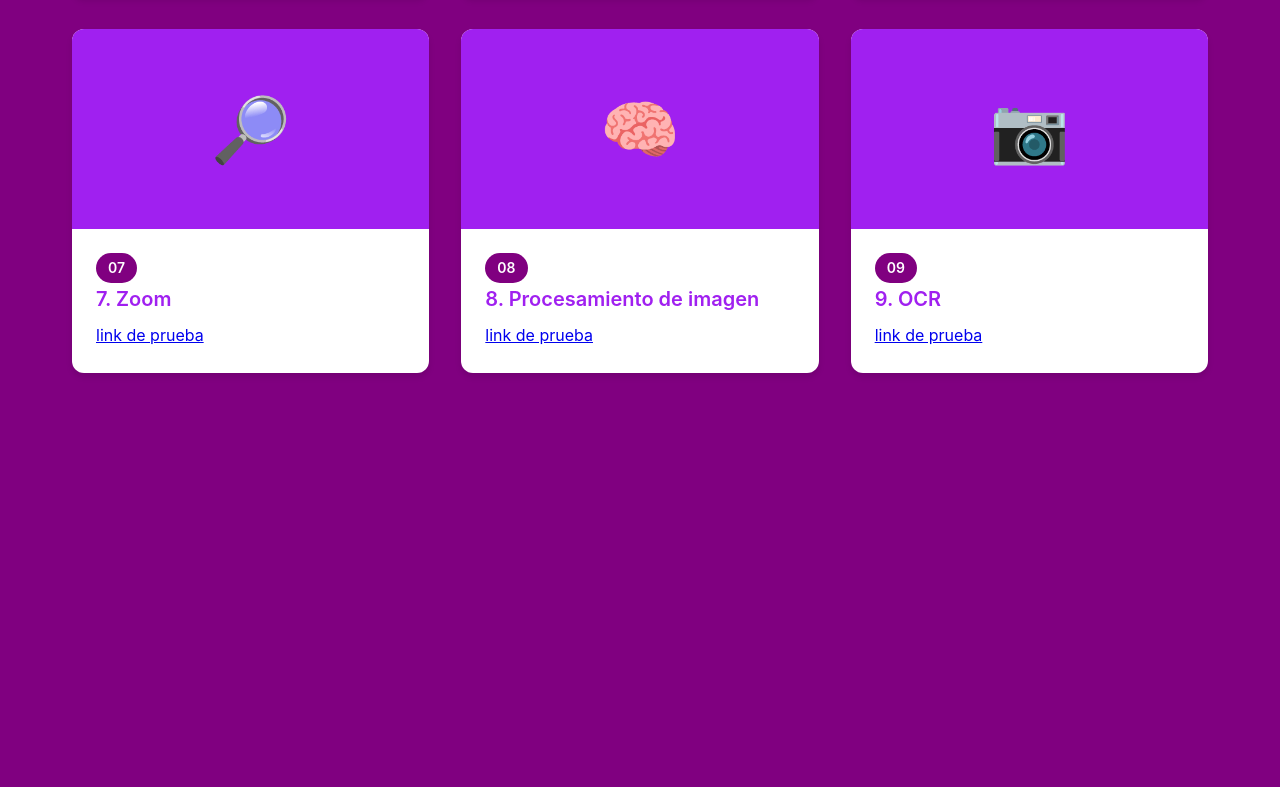
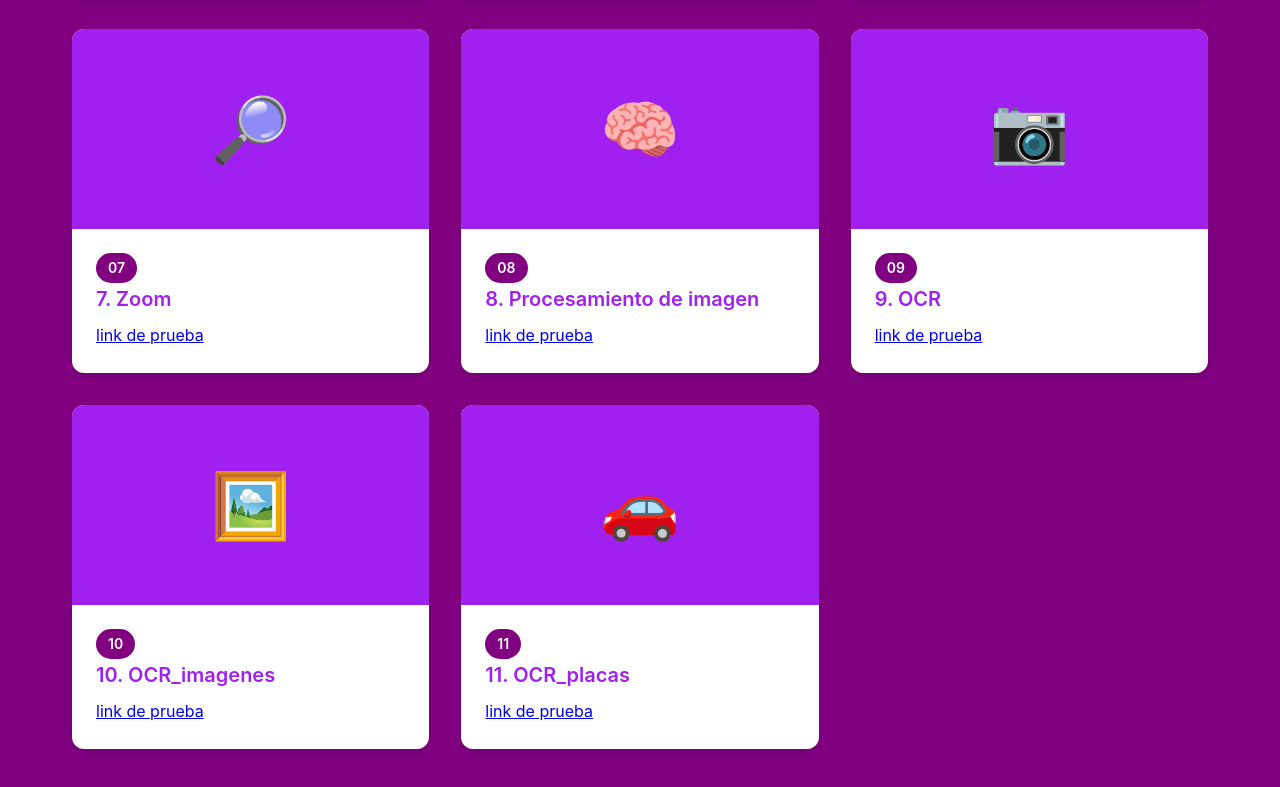
Before and after one commit to iyarizc/portafolio_VA, a plain HTML site: page index.html in a window 1280 px wide. Shown: the part 1699-2486 px from the top of the page. Before the commit the page ends 2136 px from the top, so only its background shows below. Drawn offline with Linux system fonts and the light colour scheme.

Commit message:
index.html

```diff
--- a/index.html
+++ b/index.html
@@ -232,7 +232,27 @@
                     <a href="OCR.html">link de prueba</a>
                 </div>
             </div>
-        </div>
+
+            <!-- Card 10 -->
+            <div class="card">
+                <div class="card-image">🖼️</div>
+                <div class="card-content">
+                    <span class="card-number">10</span>
+                    <h3 class="card-title">10. OCR_imagenes</h3>
+                    <a href="OCR_imagen.html">link de prueba</a>
+                </div>
+            </div>
+
+            <!-- Card 11 -->
+                <div class="card">
+                    <div class="card-image">🚗</div>
+                    <div class="card-content">
+                        <span class="card-number">11</span>
+                        <h3 class="card-title">11. OCR_placas</h3>
+                        <a href="OCR_placas.html">link de prueba</a>
+                    </div>
+                </div>
+            </div>
     </section>
 </body>
 </html>
```
